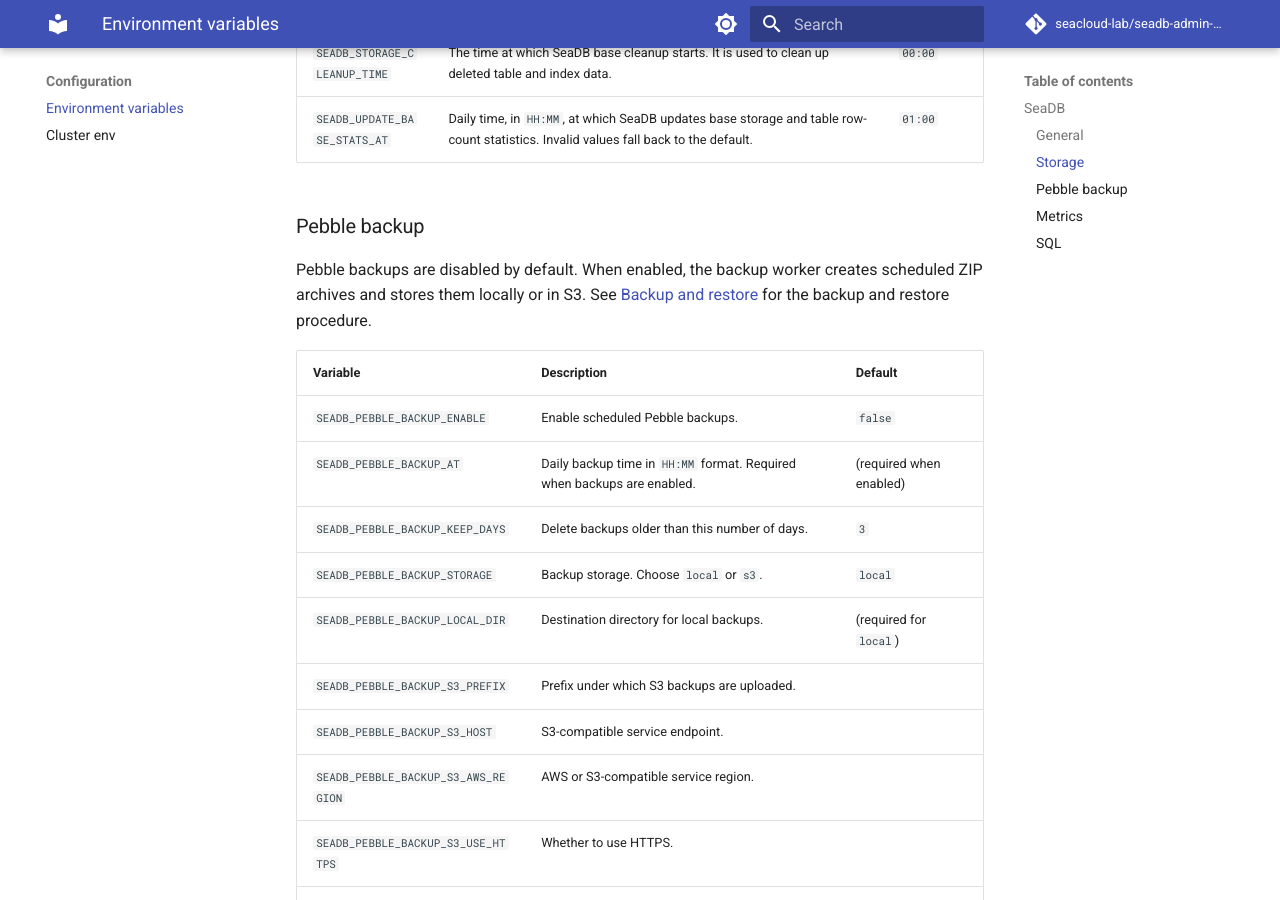
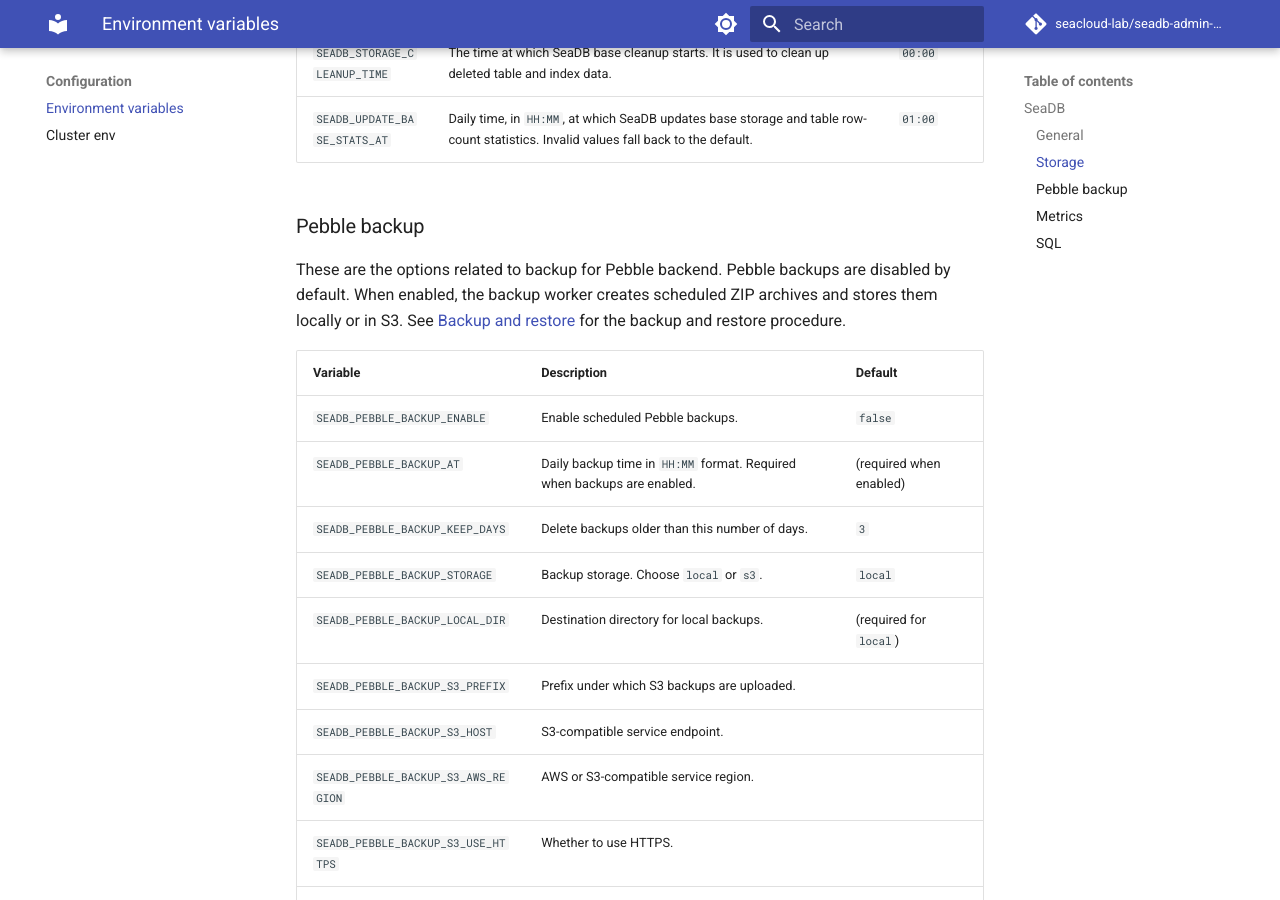
Before and after one commit to seacloud-lab/seadb-admin-docs, an MkDocs documentation site: the page built from manual/configuration/environment_variables.md, in a window 1280 px wide and 900 px high, scrolled down 1352 px. Built offline with MkDocs 1.6.1 and Material for MkDocs 9.7.7, drawn with Linux system fonts in a browser that asks for light colours; comment, search, counter and statistics services are not loaded; the version menu is left out.

Commit message:
Update Pebble backup section for clarity
Clarify the section on Pebble backups by adding a statement about related options.

```diff
--- a/manual/configuration/environment_variables.md
+++ b/manual/configuration/environment_variables.md
@@ -33,7 +33,7 @@
 
 ### Pebble backup
 
-Pebble backups are disabled by default. When enabled, the backup worker creates scheduled ZIP archives and stores them locally or in S3. See [Backup and restore](../setup/backup_restore.md) for the backup and restore procedure.
+These are the options related to backup for Pebble backend. Pebble backups are disabled by default. When enabled, the backup worker creates scheduled ZIP archives and stores them locally or in S3. See [Backup and restore](../setup/backup_restore.md) for the backup and restore procedure.
 
 | Variable | Description | Default |
 | --- | --- | --- |
```
